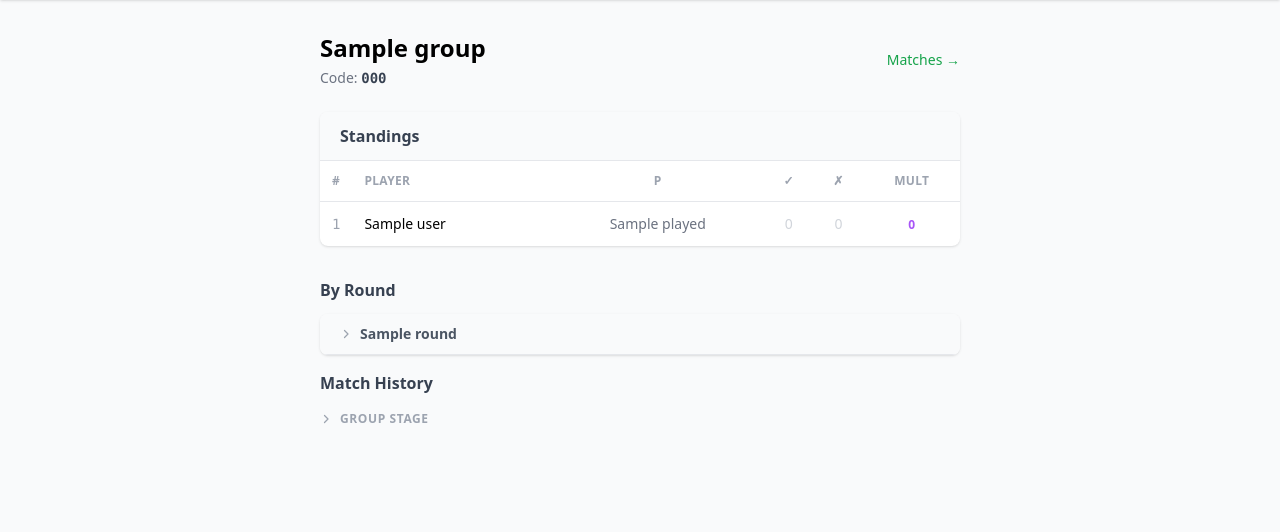
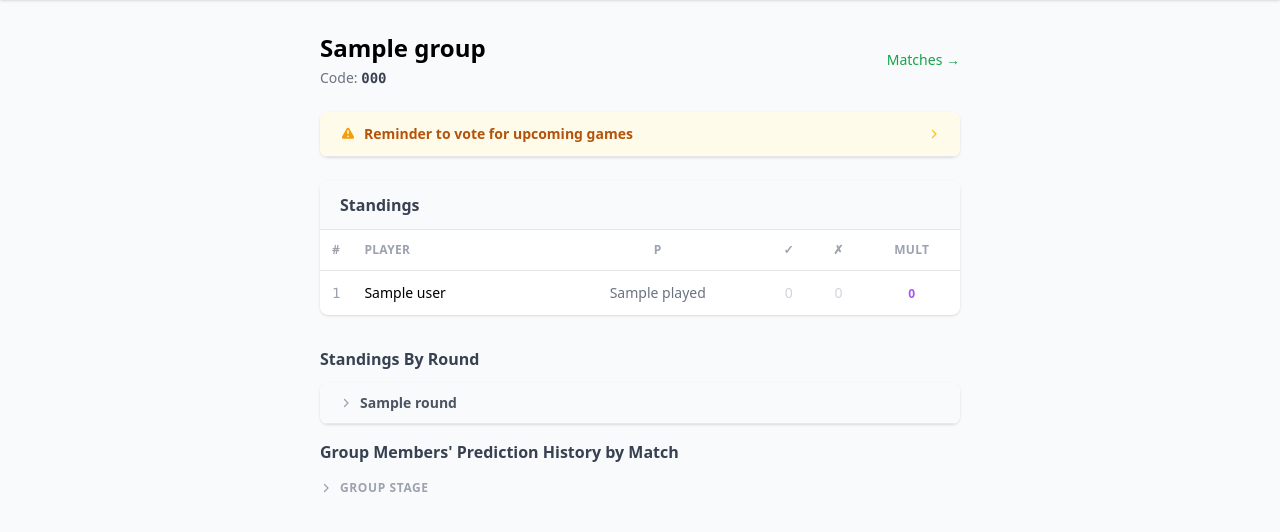
Before and after one commit to huypham10/world-cup-prediction, a Python web app: template app/templates/scoreboard/group.html in a window 1280 px wide. Shown: the part 52-584 px from the top of the page. Run offline with Jinja, Linux system fonts and the light colour scheme; the template is opened without the code that fills it: most values are stand-ins (such as "Sample title", 1, 10 or a date in 2020); some libraries are stand-ins or nearby versions.

Commit message:
added reminder to vote

```diff
--- a/app/templates/scoreboard/group.html
+++ b/app/templates/scoreboard/group.html
@@ -30,104 +30,58 @@
   <a href="/matches" class="text-sm text-green-600 hover:underline self-center">Matches →</a>
 </div>
 
-{# Owner-only: per-round wager settings #}
-{% if group.owner_id == current_user.id %}
-<div class="bg-white rounded-lg shadow overflow-hidden mb-6">
-  <div class="px-5 py-3 border-b bg-gray-50 flex items-center justify-between">
-    <h2 class="font-semibold text-gray-700 text-sm">Wager Settings</h2>
-    <span class="text-xs text-gray-400">Leave blank = free for that round</span>
+{# Reminder to vote — upcoming matches within 24h #}
+{% if non_voters_by_match %}
+{% set ns = namespace(anyone_missing=false, i_need_to_vote=false) %}
+{% for item in non_voters_by_match %}
+  {% if item.non_voters %}{% set ns.anyone_missing = true %}{% endif %}
+  {% for u in item.non_voters %}
+    {% if u.id == current_user.id %}{% set ns.i_need_to_vote = true %}{% endif %}
+  {% endfor %}
+{% endfor %}
+<details class="bg-white rounded-lg shadow overflow-hidden mb-6">
+  <summary class="flex items-center justify-between px-5 py-3 border-b cursor-pointer select-none list-none marker:content-none
+    {% if ns.anyone_missing %}bg-amber-50{% else %}bg-gray-50{% endif %}">
+    <div class="flex items-center gap-2">
+      {% if ns.anyone_missing %}
+      <svg class="w-4 h-4 text-amber-500 flex-shrink-0" fill="currentColor" viewBox="0 0 20 20">
+        <path fill-rule="evenodd" d="M8.257 3.099c.765-1.36 2.722-1.36 3.486 0l5.58 9.92c.75 1.334-.213 2.98-1.742 2.98H4.42c-1.53 0-2.493-1.646-1.743-2.98l5.58-9.92zM11 13a1 1 0 11-2 0 1 1 0 012 0zm-1-8a1 1 0 00-1 1v3a1 1 0 002 0V6a1 1 0 00-1-1z" clip-rule="evenodd"/>
+      </svg>
+      {% endif %}
+      <span class="text-sm font-semibold {% if ns.anyone_missing %}text-amber-700{% else %}text-gray-600{% endif %}">{% if ns.anyone_missing %}Reminder to vote for upcoming games{% else %}Everyone has voted for upcoming games{% endif %}</span>
     </div>
-  <form id="wager-form-{{ group.id }}" method="post" action="/groups/{{ group.id }}/wagers">
-    <table class="w-full text-sm">
-      <thead class="text-xs uppercase tracking-wide text-gray-400 border-b">
-        <tr>
-          <th class="text-left px-5 py-2">Round</th>
-          <th class="text-center px-4 py-2">Win amount</th>
-          <th class="text-center px-4 py-2">Loss amount</th>
-        </tr>
-      </thead>
-      <tbody class="divide-y divide-gray-100">
-        {% for round in tournament_rounds %}
-        {% set wager = wagers_by_round.get(round) %}
-        <tr>
-          <td class="px-5 py-2.5 font-medium text-gray-700">
-            <input type="hidden" name="round_name" value="{{ round }}">
-            {{ round }}
-          </td>
-          <td class="px-4 py-2.5 text-center">
-            <input type="number" name="win_amount" min="0" step="0.01"
-              value="{{ wager.win_amount if wager and wager.win_amount is not none else '' }}"
-              placeholder="—"
-              class="w-20 text-center border border-gray-300 rounded px-2 py-1 text-sm focus:outline-none focus:ring-2 focus:ring-green-500">
-          </td>
-          <td class="px-4 py-2.5 text-center">
-            <input type="number" name="loss_amount" min="0" step="0.01"
-              value="{{ wager.loss_amount if wager and wager.loss_amount is not none else '' }}"
-              placeholder="—"
-              class="w-20 text-center border border-gray-300 rounded px-2 py-1 text-sm focus:outline-none focus:ring-2 focus:ring-green-500">
-          </td>
-        </tr>
+    <svg class="w-3 h-3 transition-transform duration-150 [details[open]_&]:rotate-90 {% if ns.anyone_missing %}text-amber-400{% else %}text-gray-400{% endif %}" fill="none" stroke="currentColor" viewBox="0 0 24 24">
+      <path stroke-linecap="round" stroke-linejoin="round" stroke-width="2.5" d="M9 5l7 7-7 7"/>
+    </svg>
+  </summary>
+  <div class="divide-y divide-gray-100">
+    {% for item in non_voters_by_match %}
+    <div class="px-5 py-3">
+      <div class="flex items-center justify-between mb-2">
+        <span class="text-sm font-medium text-gray-700">
+          {{ item.match.team_a }} vs {{ item.match.team_b }}
+        </span>
+        <time data-utc="{{ item.match.kickoff_time.isoformat() }}" class="text-xs text-gray-400">
+          {{ item.match.kickoff_time.strftime('%H:%M UTC') }}
+        </time>
+      </div>
+      {% if item.non_voters %}
+      <div class="flex flex-wrap gap-1.5">
+        {% for user in item.non_voters %}
+        <span class="text-xs px-2 py-0.5 rounded-full border
+          {% if user.id == current_user.id %}bg-amber-50 text-amber-700 border-amber-200 font-semibold ring-1 ring-amber-400
+          {% else %}bg-gray-50 text-gray-600 border-gray-200{% endif %}">
+          {{ user.name }}{% if user.id == current_user.id %} (you){% endif %}
+        </span>
         {% endfor %}
-      </tbody>
-    </table>
-    <div class="px-5 py-3 border-t bg-gray-50">
-      <label class="flex items-center gap-2 text-sm text-gray-600 cursor-pointer select-none">
-        <input type="checkbox" name="late_join_counts_as_loss" value="1"
-          {% if group.late_join_counts_as_loss %}checked{% endif %}
-          class="rounded border-gray-300 text-green-600 focus:ring-green-500">
-        Count unpredicted matches before joining as a loss
-      </label>
       </div>
-  </form>
-  <div class="px-5 py-3 border-t bg-gray-50 flex items-center justify-between">
-    <form method="post" action="/groups/{{ group.id }}/resettle"
-          onsubmit="return confirm('Re-settle all matches for this group using the current wagers? Existing settlements will be deleted.')">
-      <button type="submit"
-        class="text-sm text-red-500 hover:text-red-700 hover:underline">
-        Re-settle with current wagers
-      </button>
-    </form>
-    <button type="submit" form="wager-form-{{ group.id }}"
-      class="bg-green-600 text-white rounded px-4 py-1.5 text-sm hover:bg-green-700 transition-colors">
-      Save wagers
-    </button>
-  </div>
-</div>
-{% elif wagers_by_round %}
-{# Read-only wager info for non-owners #}
-<div class="bg-white rounded-lg shadow overflow-hidden mb-6">
-  <div class="px-5 py-3 border-b bg-gray-50 flex items-center justify-between">
-    <h2 class="font-semibold text-gray-700 text-sm">Wager Settings</h2>
-    {% if group.late_join_counts_as_loss %}
-      <span class="text-xs text-gray-500">Unpredicted matches before joining count as a loss</span>
+      {% else %}
+      <p class="text-xs text-gray-400">Everyone has voted</p>
       {% endif %}
     </div>
-  <table class="w-full text-sm">
-    <thead class="text-xs uppercase tracking-wide text-gray-400 border-b">
-      <tr>
-        <th class="text-left px-5 py-2">Round</th>
-        <th class="text-center px-4 py-2">Win</th>
-        <th class="text-center px-4 py-2">Loss</th>
-      </tr>
-    </thead>
-    <tbody class="divide-y divide-gray-100">
-      {% for round in tournament_rounds %}
-      {% set wager = wagers_by_round.get(round) %}
-      {% if wager and (wager.win_amount is not none or wager.loss_amount is not none) %}
-      <tr>
-        <td class="px-5 py-2 text-gray-700 font-medium">{{ round }}</td>
-        <td class="px-4 py-2 text-center font-mono text-green-600">
-          {{ wager.win_amount if wager.win_amount is not none else '—' }}
-        </td>
-        <td class="px-4 py-2 text-center font-mono text-red-400">
-          {{ wager.loss_amount if wager.loss_amount is not none else '—' }}
-        </td>
-      </tr>
-      {% endif %}
     {% endfor %}
-    </tbody>
-  </table>
   </div>
+</details>
 {% endif %}
 
 {# Standings table #}
@@ -224,9 +178,109 @@
   {% endif %}
 </div>
 
+{# Owner-only: per-round wager settings #}
+{% if group.owner_id == current_user.id %}
+<div class="bg-white rounded-lg shadow overflow-hidden mb-6">
+  <div class="px-5 py-3 border-b bg-gray-50 flex items-center justify-between">
+    <h2 class="font-semibold text-gray-700 text-sm">Wager Settings</h2>
+    <span class="text-xs text-gray-400">Leave blank = free for that round</span>
+  </div>
+  <form id="wager-form-{{ group.id }}" method="post" action="/groups/{{ group.id }}/wagers">
+    <table class="w-full text-sm">
+      <thead class="text-xs uppercase tracking-wide text-gray-400 border-b">
+        <tr>
+          <th class="text-left px-5 py-2">Round</th>
+          <th class="text-center px-4 py-2">✓ amount</th>
+          <th class="text-center px-4 py-2">✗ amount</th>
+        </tr>
+      </thead>
+      <tbody class="divide-y divide-gray-100">
+        {% for round in tournament_rounds %}
+        {% set wager = wagers_by_round.get(round) %}
+        <tr>
+          <td class="px-5 py-2.5 font-medium text-gray-700">
+            <input type="hidden" name="round_name" value="{{ round }}">
+            {{ round }}
+          </td>
+          <td class="px-4 py-2.5 text-center">
+            <input type="number" name="win_amount" min="0" step="0.01"
+              value="{{ wager.win_amount if wager and wager.win_amount is not none else '' }}"
+              placeholder="—"
+              class="w-20 text-center border border-gray-300 rounded px-2 py-1 text-sm focus:outline-none focus:ring-2 focus:ring-green-500">
+          </td>
+          <td class="px-4 py-2.5 text-center">
+            <input type="number" name="loss_amount" min="0" step="0.01"
+              value="{{ wager.loss_amount if wager and wager.loss_amount is not none else '' }}"
+              placeholder="—"
+              class="w-20 text-center border border-gray-300 rounded px-2 py-1 text-sm focus:outline-none focus:ring-2 focus:ring-green-500">
+          </td>
+        </tr>
+        {% endfor %}
+      </tbody>
+    </table>
+    <div class="px-5 py-3 border-t bg-gray-50">
+      <label class="flex items-center gap-2 text-sm text-gray-600 cursor-pointer select-none">
+        <input type="checkbox" name="late_join_counts_as_loss" value="1"
+          {% if group.late_join_counts_as_loss %}checked{% endif %}
+          class="rounded border-gray-300 text-green-600 focus:ring-green-500">
+        Count unpredicted matches before joining as a loss
+      </label>
+    </div>
+  </form>
+  <div class="px-5 py-3 border-t bg-gray-50 flex items-center justify-between">
+    <form method="post" action="/groups/{{ group.id }}/resettle"
+          onsubmit="return confirm('Re-settle all matches for this group using the current wagers? Existing settlements will be deleted.')">
+      <button type="submit"
+        class="text-sm text-red-500 hover:text-red-700 hover:underline">
+        Re-settle with current wagers
+      </button>
+    </form>
+    <button type="submit" form="wager-form-{{ group.id }}"
+      class="bg-green-600 text-white rounded px-4 py-1.5 text-sm hover:bg-green-700 transition-colors">
+      Save wagers
+    </button>
+  </div>
+</div>
+{% elif wagers_by_round %}
+{# Read-only wager info for non-owners #}
+<div class="bg-white rounded-lg shadow overflow-hidden mb-6">
+  <div class="px-5 py-3 border-b bg-gray-50 flex items-center justify-between">
+    <h2 class="font-semibold text-gray-700 text-sm">Wager Settings</h2>
+    {% if group.late_join_counts_as_loss %}
+      <span class="text-xs text-gray-500">Unpredicted matches before joining count as a loss</span>
+    {% endif %}
+  </div>
+  <table class="w-full text-sm">
+    <thead class="text-xs uppercase tracking-wide text-gray-400 border-b">
+      <tr>
+        <th class="text-left px-5 py-2">Round</th>
+        <th class="text-center px-4 py-2">✓</th>
+        <th class="text-center px-4 py-2">✗</th>
+      </tr>
+    </thead>
+    <tbody class="divide-y divide-gray-100">
+      {% for round in tournament_rounds %}
+      {% set wager = wagers_by_round.get(round) %}
+      {% if wager and (wager.win_amount is not none or wager.loss_amount is not none) %}
+      <tr>
+        <td class="px-5 py-2 text-gray-700 font-medium">{{ round }}</td>
+        <td class="px-4 py-2 text-center font-mono text-green-600">
+          {{ wager.win_amount if wager.win_amount is not none else '—' }}
+        </td>
+        <td class="px-4 py-2 text-center font-mono text-red-400">
+          {{ wager.loss_amount if wager.loss_amount is not none else '—' }}
+        </td>
+      </tr>
+      {% endif %}
+      {% endfor %}
+    </tbody>
+  </table>
+</div>
+{% endif %}
+
 {# Per-round standings — each round collapsible #}
 {% if round_standings %}
-<h2 class="font-semibold text-gray-700 mb-3 mt-8">By Round</h2>
+<h2 class="font-semibold text-gray-700 mb-3 mt-8">Standings By Round</h2>
 {% for round in round_standings %}
 <details class="bg-white rounded-lg shadow overflow-hidden mb-4">
   <summary class="flex items-center gap-2 px-5 py-2.5 border-b bg-gray-50 cursor-pointer select-none list-none marker:content-none">
@@ -283,7 +337,7 @@
 
 {# Match history — grouped by round, each round collapsible via <details> #}
 {% if match_rows %}
-<h2 class="font-semibold text-gray-700 mb-3">Match History</h2>
+<h2 class="font-semibold text-gray-700 mb-3">Group Members' Prediction History by Match</h2>
 {% set ns = namespace(current_round='') %}
 {% for row in match_rows %}
 {% set match = row.match %}
```
Also changed, not shown: app/routers/scoreboard.py (+31 -1 lines). Lines whose indentation alone changed are shown as unchanged.
